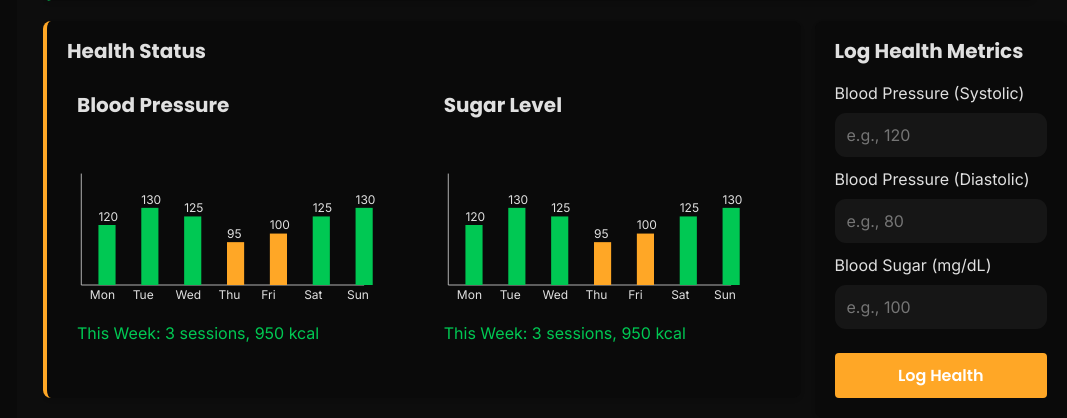
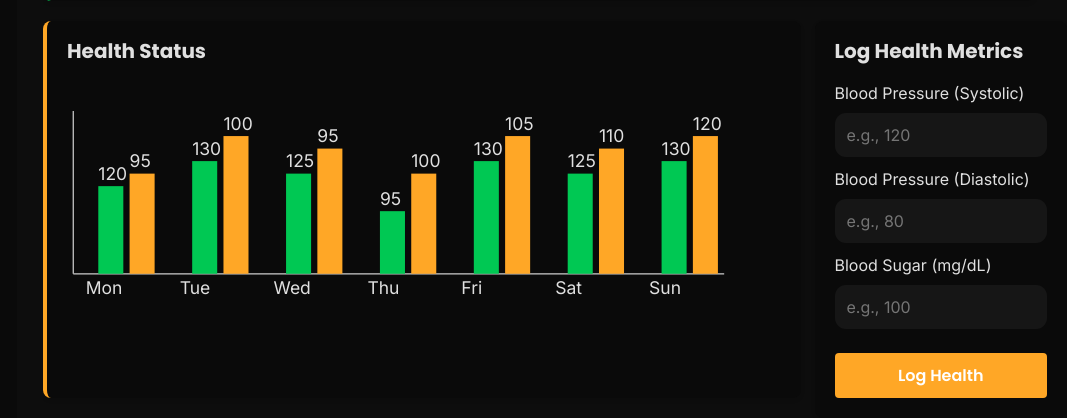
Before and after one commit to okrt12/fitness-tracking-system, a PHP site: page /pages/progresshealth.php in a window 1280 px wide. Shown: the part 587-1005 px from the top of the page, without its empty margins (213-1280 px from the left). Run offline with PHP 8.4, Linux system fonts and the light colour scheme.

Commit message:
make the blood pressure and sugar level graph one

```diff
--- a/assets/css/progresshealth.css
+++ b/assets/css/progresshealth.css
@@ -102,8 +102,17 @@ input {
 svg {
   height: 100%;
 }
+
 svg text {
   font-family: var(--inter);
   font-size: 1.4rem;
   fill: var(--text-color);
 }
+
+.bp-bar {
+  fill: var(--primary-color);
+}
+
+.sugar-bar {
+  fill: var(--accent-color1);
+}
--- a/pages/progresshealth.php
+++ b/pages/progresshealth.php
@@ -163,192 +163,161 @@
         <div class="health-charts__container">
           <div class="progress-charts health-charts cards">
             <h3 class="cards-header">Health Status</h3>
-            <div class="chart-grid">
-              <!-- Blood Pressure Chart -->
-              <div class="chart-card">
-                <h3 class="cards-header">Blood Pressure</h3>
-                <div class="bar-chart__container">
-                  <!-- viewBox="25 0 360 160" -->
+            <div class="chart">
               <svg
-                    class="bar-chart"
-                    viewBox="25 -10 350 160"
+                class="bar-chart bp-chart"
+                viewBox="25 -10 570 180"
                 width="100%"
                 xmlns="http://www.w3.org/2000/svg"
               >
                 <!-- Axes -->
                 <line x1="30" y1="10" x2="30" y2="140" stroke="#ccc" />
-                    <line x1="30" y1="140" x2="360" y2="140" stroke="#ccc" />
+                <line x1="30" y1="140" x2="550" y2="140" stroke="#ccc" />
 
-                    <!-- Blood Pressure Bars -->
-                    <rect x="50" y="70" width="20" height="70" fill="#00C853" />
+                <!-- Blood Pressure and Sugar Bars -->
+
+                <!-- Mon -->
+                <rect
+                  class="bp-bar bp-mon-bar"
+                  x="50"
+                  y="70"
+                  width="20"
+                  height="70"
+                />
                 <text x="50" y="65" font-size="10" fill="#E6EDF3">120</text>
 
                 <rect
-                      x="100"
+                  class="sugar-bar sugar-mon-bar"
+                  x="75"
+                  y="60"
+                  width="20"
+                  height="80"
+                />
+                <text x="75" y="55" font-size="10" fill="#E6EDF3">95</text>
+
+                <!-- Tue -->
+                <rect
+                  class="bp-bar bp-tue-bar"
+                  x="125"
                   y="50"
                   width="20"
                   height="90"
-                      fill="#00C853"
                 />
-                    <text x="100" y="45">130</text>
+                <text x="125" y="45" font-size="10" fill="#E6EDF3">130</text>
 
                 <rect
+                  class="sugar-bar sugar-tue-bar"
                   x="150"
+                  y="30"
+                  width="20"
+                  height="110"
+                />
+                <text x="150" y="25" font-size="10" fill="#E6EDF3">100</text>
+
+                <!-- Wed -->
+                <rect
+                  class="bp-bar bp-wed-bar"
+                  x="200"
                   y="60"
                   width="20"
                   height="80"
-                      fill="#00C853"
                 />
-                    <text x="150" y="55">125</text>
+                <text x="200" y="55" font-size="10" fill="#E6EDF3">125</text>
 
                 <rect
-                      x="200"
+                  class="sugar-bar sugar-wed-bar"
+                  x="225"
+                  y="40"
+                  width="20"
+                  height="100"
+                />
+                <text x="225" y="35" font-size="10" fill="#E6EDF3">95</text>
+
+                <!-- Thu -->
+                <rect
+                  class="bp-bar bp-thu-bar"
+                  x="275"
                   y="90"
                   width="20"
                   height="50"
-                      fill="#FFA726"
                 />
-                    <text x="200" y="85">95</text>
+                <text x="275" y="85" font-size="10" fill="#E6EDF3">95</text>
 
                 <rect
-                      x="250"
-                      y="80"
-                      width="20"
-                      height="60"
-                      fill="#FFA726"
-                    />
-                    <text x="250" y="75">100</text>
-
-                    <rect
+                  class="sugar-bar sugar-thu-bar"
                   x="300"
                   y="60"
                   width="20"
                   height="80"
-                      fill="#00C853"
                 />
-                    <text x="300" y="55">125</text>
+                <text x="300" y="55" font-size="10" fill="#E6EDF3">100</text>
 
+                <!-- Fri -->
                 <rect
+                  class="bp-bar bp-fri-bar"
                   x="350"
                   y="50"
                   width="20"
                   height="90"
-                      fill="#00C853"
                 />
-                    <text x="350" y="45">130</text>
-
-                    <!-- Labels -->
-                    <text x="40" y="156">Mon</text>
-                    <text x="90" y="156">Tue</text>
-                    <text x="140" y="156">Wed</text>
-                    <text x="190" y="156">Thu</text>
-                    <text x="240" y="156">Fri</text>
-                    <text x="290" y="156">Sat</text>
-                    <text x="340" y="156">Sun</text>
-                  </svg>
-                </div>
-
-                <p class="cards-description normal-text">
-                  This Week: 3 sessions, 950 kcal
-                </p>
-              </div>
-
-              <!-- Sugar Level Chart -->
-              <div class="chart-card">
-                <h3 class="cards-header">Sugar Level</h3>
-                <div class="sugar-level__chart">
-                  <svg
-                    class="sugar-level"
-                    viewBox="25 -10 350 160"
-                    width="100%"
-                    xmlns="http://www.w3.org/2000/svg"
-                  >
-                    <!-- Axes -->
-                    <line x1="30" y1="10" x2="30" y2="140" stroke="#ccc" />
-                    <line x1="30" y1="140" x2="360" y2="140" stroke="#ccc" />
-
-                    <!-- Blood Pressure Bars -->
-                    <rect x="50" y="70" width="20" height="70" fill="#00C853" />
-                    <text x="50" y="65" font-size="10" fill="#E6EDF3">120</text>
+                <text x="350" y="45" font-size="10" fill="#E6EDF3">130</text>
 
                 <rect
-                      x="100"
+                  class="sugar-bar sugar-fri-bar"
+                  x="375"
+                  y="30"
+                  width="20"
+                  height="110"
+                />
+                <text x="375" y="25" font-size="10" fill="#E6EDF3">105</text>
+
+                <!-- Sat -->
+                <rect
+                  class="bp-bar bp-sat-bar"
+                  x="425"
+                  y="60"
+                  width="20"
+                  height="80"
+                />
+                <text x="425" y="55" font-size="10" fill="#E6EDF3">125</text>
+
+                <rect
+                  class="sugar-bar sugar-sat-bar"
+                  x="450"
+                  y="40"
+                  width="20"
+                  height="100"
+                />
+                <text x="450" y="35" font-size="10" fill="#E6EDF3">110</text>
+
+                <!-- Sun -->
+                <rect
+                  class="bp-bar bp-sun-bar"
+                  x="500"
                   y="50"
                   width="20"
                   height="90"
-                      fill="#00C853"
                 />
-                    <text x="100" y="45" font-size="10" fill="#E6EDF3">
-                      130
-                    </text>
+                <text x="500" y="45" font-size="10" fill="#E6EDF3">130</text>
 
                 <rect
-                      x="150"
-                      y="60"
+                  class="sugar-bar sugar-sun-bar"
+                  x="525"
+                  y="30"
                   width="20"
-                      height="80"
-                      fill="#00C853"
+                  height="110"
                 />
-                    <text x="150" y="55" font-size="10" fill="#E6EDF3">
-                      125
-                    </text>
-
-                    <rect
-                      x="200"
-                      y="90"
-                      width="20"
-                      height="50"
-                      fill="#FFA726"
-                    />
-                    <text x="200" y="85" font-size="10" fill="#E6EDF3">95</text>
-
-                    <rect
-                      x="250"
-                      y="80"
-                      width="20"
-                      height="60"
-                      fill="#FFA726"
-                    />
-                    <text x="250" y="75" font-size="10" fill="#E6EDF3">
-                      100
-                    </text>
-
-                    <rect
-                      x="300"
-                      y="60"
-                      width="20"
-                      height="80"
-                      fill="#00C853"
-                    />
-                    <text x="300" y="55" font-size="10" fill="#E6EDF3">
-                      125
-                    </text>
-
-                    <rect
-                      x="350"
-                      y="50"
-                      width="20"
-                      height="90"
-                      fill="#00C853"
-                    />
-                    <text x="350" y="45" font-size="10" fill="#E6EDF3">
-                      130
-                    </text>
+                <text x="525" y="25" font-size="10" fill="#E6EDF3">120</text>
 
                 <!-- Labels -->
-                    <text x="40" y="156">Mon</text>
-                    <text x="90" y="156">Tue</text>
-                    <text x="140" y="156">Wed</text>
-                    <text x="190" y="156">Thu</text>
-                    <text x="240" y="156">Fri</text>
-                    <text x="290" y="156">Sat</text>
-                    <text x="340" y="156">Sun</text>
+                <text x="40" y="156" fill="#E6EDF3">Mon</text>
+                <text x="115" y="156" fill="#E6EDF3">Tue</text>
+                <text x="190" y="156" fill="#E6EDF3">Wed</text>
+                <text x="265" y="156" fill="#E6EDF3">Thu</text>
+                <text x="340" y="156" fill="#E6EDF3">Fri</text>
+                <text x="415" y="156" fill="#E6EDF3">Sat</text>
+                <text x="490" y="156" fill="#E6EDF3">Sun</text>
               </svg>
-                </div>
-                <p class="cards-description normal-text">
-                  This Week: 3 sessions, 950 kcal
-                </p>
-              </div>
             </div>
           </div>
 
```
Also changed, not shown: assets/js/progresshealth.js (added). Lines whose indentation alone changed are shown as unchanged.
